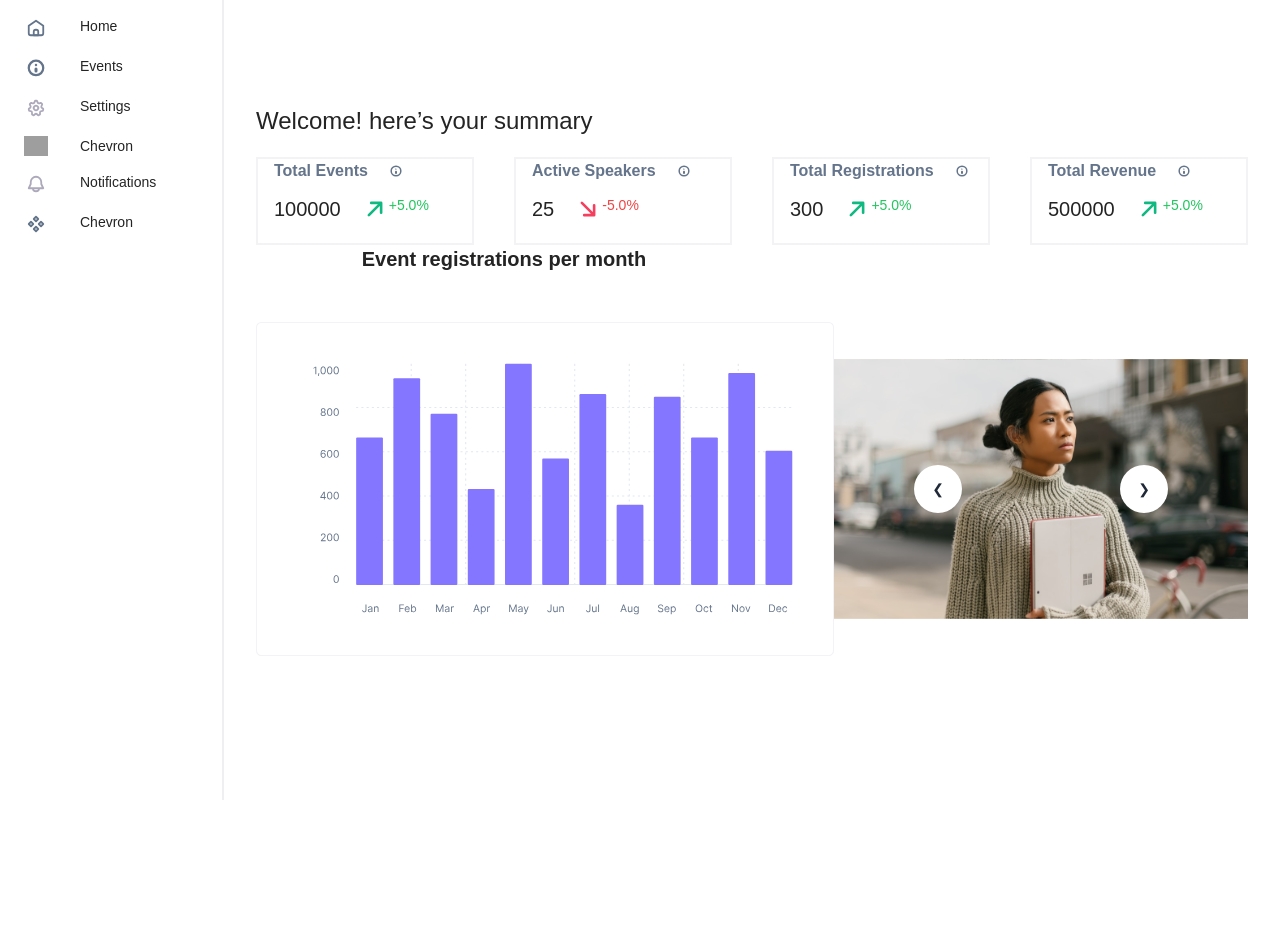
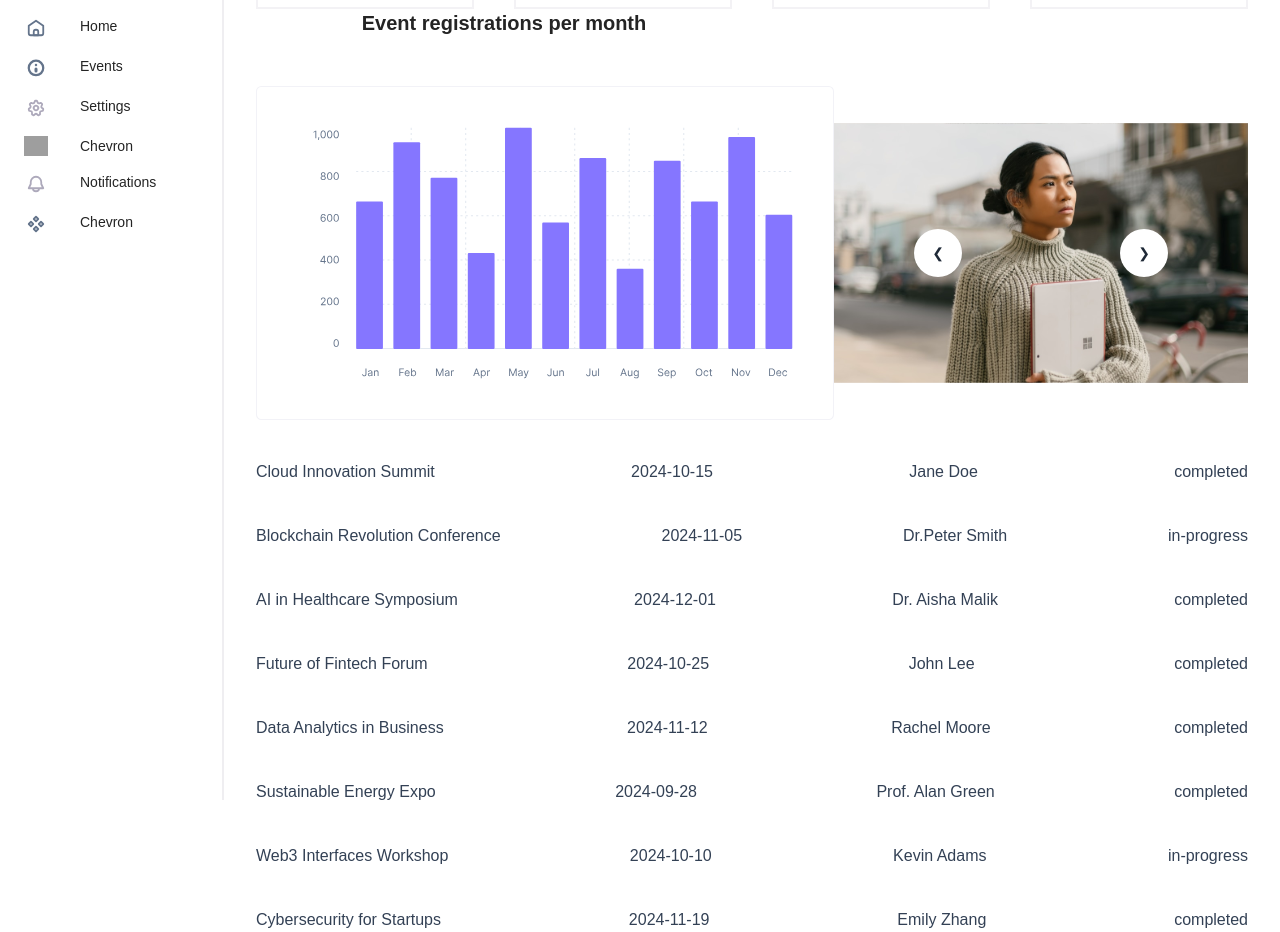
Before and after one commit to Daniel264/alphatwelve, a React (Vite) app: page / in a window 1280 px wide. Before the commit the page ends 800 px from the top, so only its background shows below. Built offline with nearby package versions, Linux system fonts and the light colour scheme; grey boxes are pictures that could not be loaded; a web font is replaced by a local one.

Commit message:
Style the Events section

```diff
--- a/src/App.tsx
+++ b/src/App.tsx
@@ -1,3 +1,4 @@
+import Events from "./components/Events";
 import Hero from "./components/Hero";
 import Menu from "./components/Menu";
 import Summary from "./components/Summary";
@@ -12,6 +13,7 @@ function App() {
             <div className="w-full h-[100vh] p-4 md:p-8 flex-col justify-center items-center flex">
                 <Summary />
                 <Hero />
+                <Events />
             </div>
         </div>
     );
--- a/src/components/Events.tsx
+++ b/src/components/Events.tsx
@@ -1,9 +1,21 @@
-
+import { EventDetails } from "../utils/EventDetails";
 
 const Events = () => {
-  return (
-    <div>Events</div>
-  )
-}
+    return (
+        <div className="w-full space-y-10">
+            {EventDetails.map((item, index) => (
+                <div
+                    key={index}
+                    className="flex flex-row w-full justify-between text-[#334155] font-medium"
+                >
+                    <span>{item.name}</span>
+                    <span>{item.date}</span>
+                    <span>{item.speaker}</span>
+                    <span>{item.Status}</span>
+                </div>
+            ))}
+        </div>
+    );
+};
 
-export default Events
+export default Events;
```
